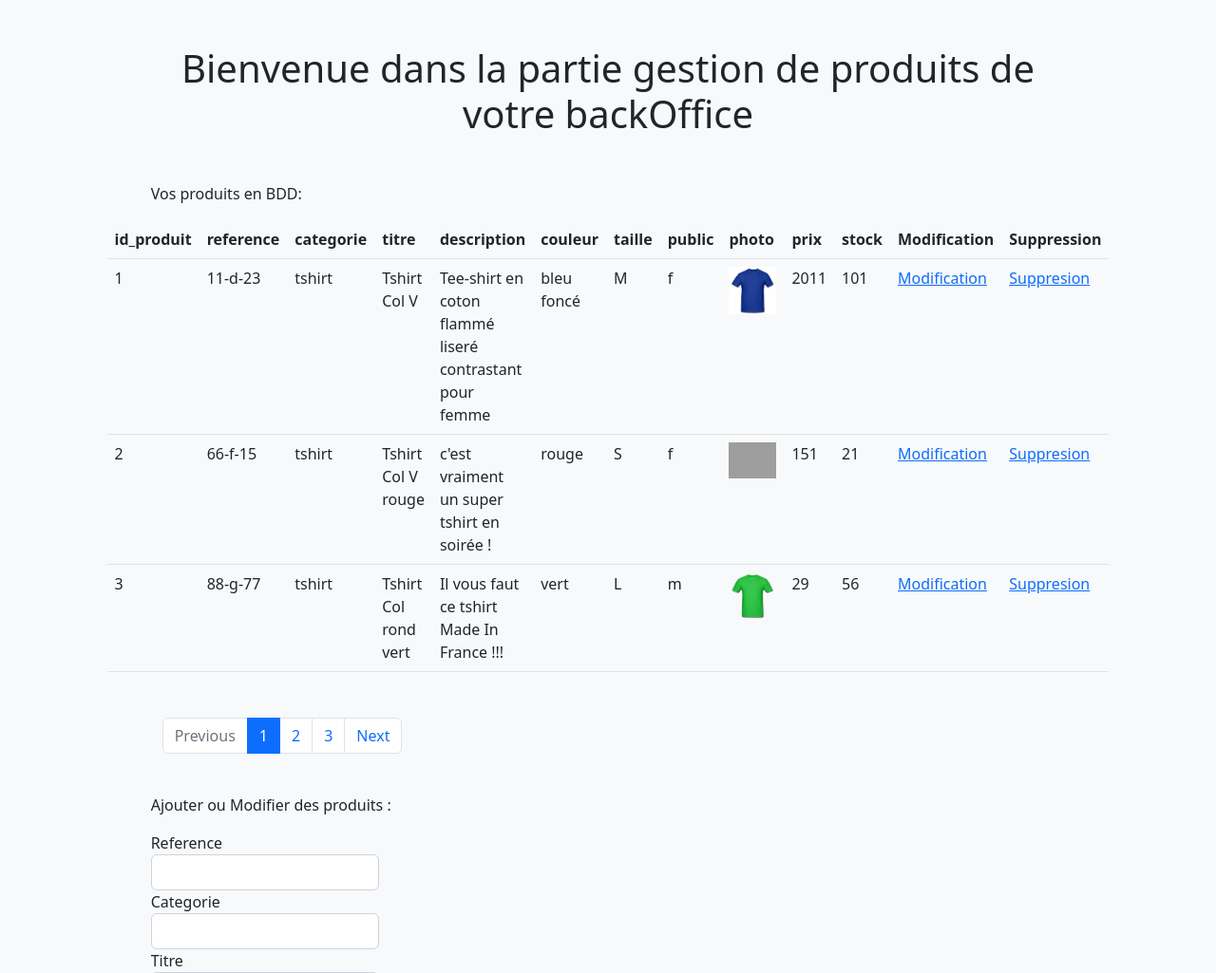
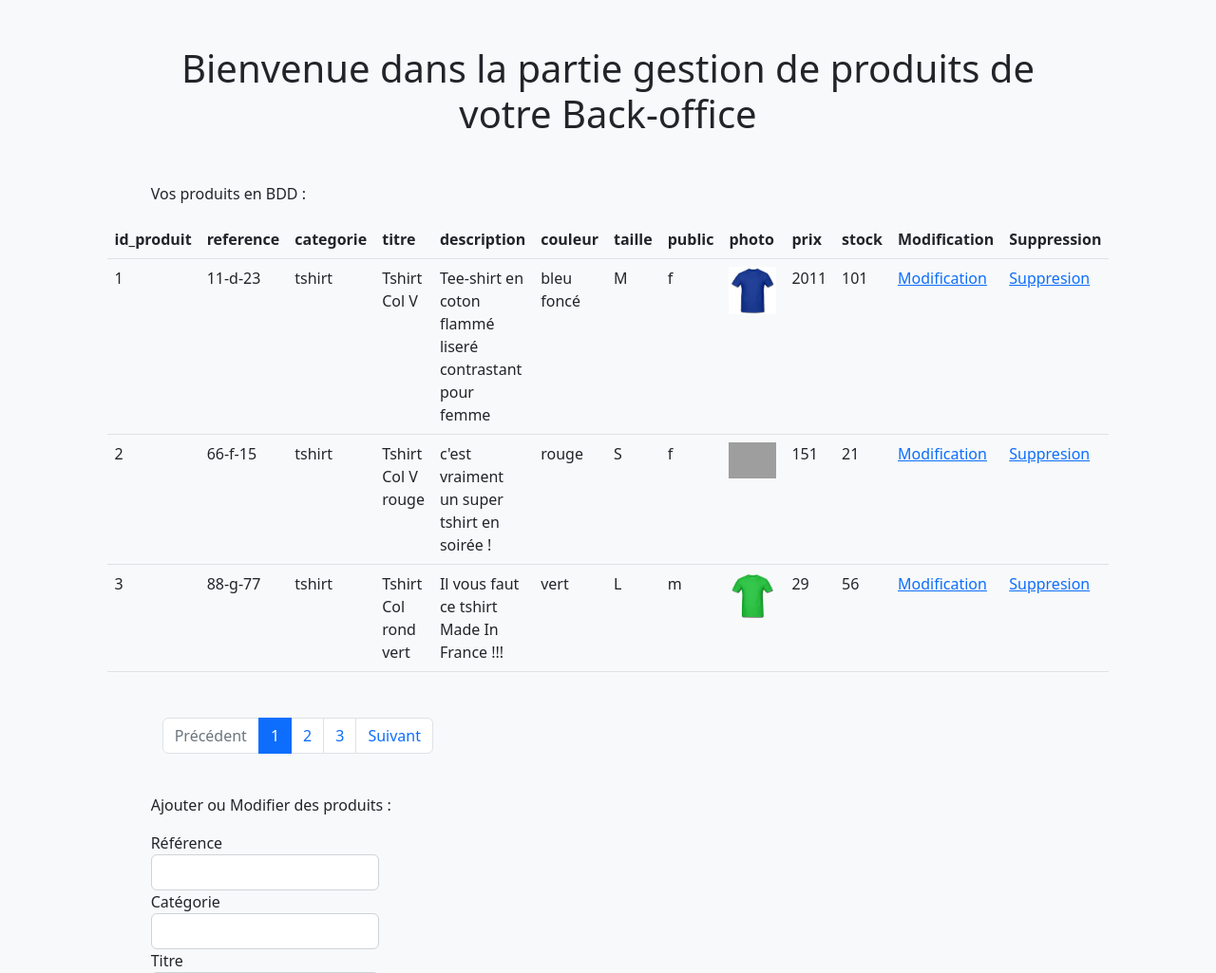
Before and after one commit to DidierColombbus/boutik, a PHP site: page /admin/gestion_produits.php in a window 1280 px wide. Shown: the part 126-1151 px from the top of the page at 95% size. Run offline with PHP 8.4, Linux system fonts and the light colour scheme; data comes from the database, SQL or seed files in the repository; some libraries are stand-ins or nearby versions; grey boxes are pictures that could not be loaded.

Commit message:
correction

```diff
--- a/admin/gestion_produits.php
+++ b/admin/gestion_produits.php
@@ -36,8 +36,8 @@ require_once("../inc/init.php");
 
 
     // Afficher les données dans un tableau
-    // Faudra rajouter deux colones (modification/suppresion)
-    // 2 événements post : modif et suppresion
+    // Faudra rajouter deux colonnes (modification/suppresion)
+    // 2 évènements post : modif et suppresion
 
     // En dessous du tableau on va avoir un formulaire qui va permettre deux choses : ajouter un produit / modifier
 
@@ -186,12 +186,12 @@ require_once("inc/header.php");
 
 <!-- BODY -->
 
-<h1 class='mb-5 text-center'>Bienvenue dans la partie gestion de produits de votre backOffice</h1>
+<h1 class='mb-5 text-center'>Bienvenue dans la partie gestion de produits de votre Back-office</h1>
 
 
 <!-- TABLE -->
 
-<p>Vos produits en BDD:</p>
+<p>Vos produits en BDD :</p>
 
 <?php echo $content; ?>
 
@@ -207,8 +207,8 @@ require_once("inc/header.php");
     </tr>
   </thead>
   <tbody>
-        <!-- J'itère dans le fetchAll qui m'index dans un tableau multidimensionnel les arrays contenants mes produits
-        Pour chaque array de produit récupéré j'itère dans les index pour récupérer les valeurs et générer un td pour chaque valeur  -->
+        <!-- J'itère dans le fetchAll qui m'indèxe dans un tableau multidimensionnel les arrays contenants mes produits
+        Pour chaque array de produit récupéré, j'itère dans les index pour récupérer les valeurs et générer un td pour chaque valeur  -->
         <?php foreach($stmt->fetchAll(PDO::FETCH_ASSOC) as $index => $produit) { ?>
             <tr>
                 <?php foreach($produit as $index => $valeur) {
@@ -234,7 +234,7 @@ require_once("inc/header.php");
     <ul class="pagination">
 
         <li class="page-item <?php echo ($elementsPourLaPagination["pageEnCours"] == 1) ? "disabled" : ""; ?>">
-            <a class="page-link" href="?page=<?php echo $elementsPourLaPagination["pageEnCours"] - 1; ?>">Previous</a>
+            <a class="page-link" href="?page=<?php echo $elementsPourLaPagination["pageEnCours"] - 1; ?>">Précédent</a>
         </li>
 
         <?php for($page = 1; $page <= $elementsPourLaPagination["pages"]; $page++) { ?>
@@ -244,7 +244,7 @@ require_once("inc/header.php");
         <?php } ?>
 
         <li class="page-item <?php echo ($elementsPourLaPagination["pageEnCours"] == $elementsPourLaPagination["pages"]) ? "disabled" : ""; ?>">
-            <a class="page-link" href="?page=<?php echo $elementsPourLaPagination["pageEnCours"] + 1; ?>">Next</a>
+            <a class="page-link" href="?page=<?php echo $elementsPourLaPagination["pageEnCours"] + 1; ?>">Suivant</a>
         </li>
     </ul>
     </nav>
@@ -258,11 +258,11 @@ require_once("inc/header.php");
     <input type="hidden" name="prevPhoto" value="<?php echo $photo; ?>">
     <div class="form-row">
         <div class="form-group col-md-3">
-            <label for="reference">Reference</label>
+            <label for="reference">Référence</label>
             <input type="text" class="form-control" id="reference" name="reference" value="<?= $reference; ?>">
         </div>
         <div class="form-group col-md-3">
-            <label for="categorie">Categorie</label>
+            <label for="categorie">Catégorie</label>
             <input type="text" class="form-control" id="categorie" name="categorie" value="<?= $categorie; ?>">
         </div>
         <div class="form-group col-md-3">
@@ -287,7 +287,7 @@ require_once("inc/header.php");
         </div>
         <div class="w-100"></div>
 
-        <!-- FAIRE VARIABLED LE SELECTED DES INPUTS -->
+        <!-- FAIRE VARIER LE SELECTED DES INPUTS -->
 
         <div class="form-group col-md-2">
             <label for="public_m">Public</label>
--- a/admin/gestion_produits_sans_pagination.php
+++ b/admin/gestion_produits_sans_pagination.php
@@ -26,7 +26,7 @@ require_once("../inc/init.php");
     }
 
     // Afficher les données dans un tableau
-    // Faudra rajouter deux colones (modification/suppresion)
+    // Faudra rajouter deux colonnes (modification/suppresion)
     // 2 événements post : modif et suppresion
 
     // En dessous du tableau on va avoir un formulaire qui va permettre deux choses : ajouter un produit / modifier
@@ -75,7 +75,7 @@ require_once("../inc/init.php");
         //////////// TRAITEMENT DE L'INPUT TYPE FILE ////////////////
         ////////////////////////////////////////////
 
-        // Permet d'échapper les caractères succeptibles de crééer des erreurs sql
+        // Permet d'échapper les caractères succeptibles de créer des erreurs sql
         foreach($_POST as $indice => $valeur) {
             $_POST[$indice] = addslashes($valeur);
         }
--- a/admin/index.php
+++ b/admin/index.php
@@ -10,7 +10,7 @@ require_once("inc/header.php");
 <!-- BODY -->
 
 <h1 class='mb-5 text-center'>Bienvenue dans l'accueil de votre back-office</h1>
-<p>Séléctionnez l'une des rubriques dans le menu de navigation</p>
+<p>Sélectionnez l'une des rubriques dans le menu de navigation</p>
 
 
 <?php
```
